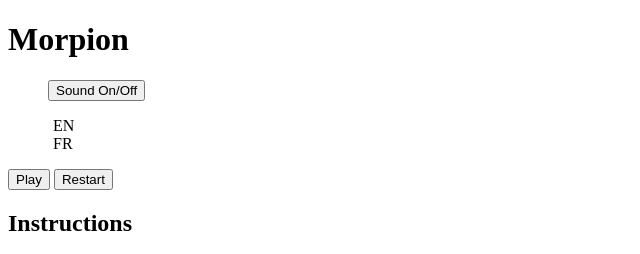
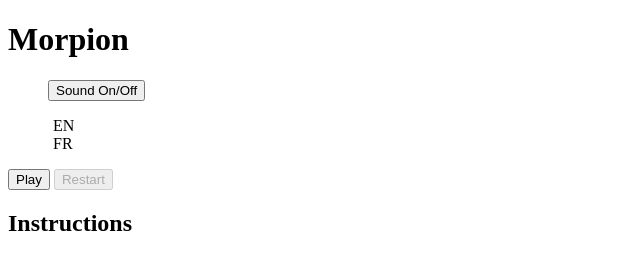
Before and after one commit to myralt/Morpion, a plain HTML site: page index.html in a window 1280 px wide. Shown: the top 254 px of the page, 0-640 px from the left. Drawn offline with Linux system fonts and the light colour scheme.

Commit message:
Restart button enabled

```diff
--- a/index.html
+++ b/index.html
@@ -26,7 +26,7 @@
         </ul>
       </nav>
       <button id="play">Play</button>
-      <button id="restart">Restart</button>
+      <button id="restart" disabled>Restart</button>
     </header>
     <main>
       <section id="instructions">
--- a/morpion.js
+++ b/morpion.js
@@ -1,6 +1,9 @@
 const playBtn = document.getElementById("play");
+const restartBtn = document.getElementById("restart");
+restartBtn.setAttribute("disabled", "true");
 playBtn.addEventListener("click", (event) => {
   playBtn.setAttribute("disabled", "true");
+  restartBtn.removeAttribute("disabled");
   const allCells = document.querySelectorAll("td > div");
   allCells.forEach((cell) => {
     cell.addEventListener("click", applyEvents);
```
